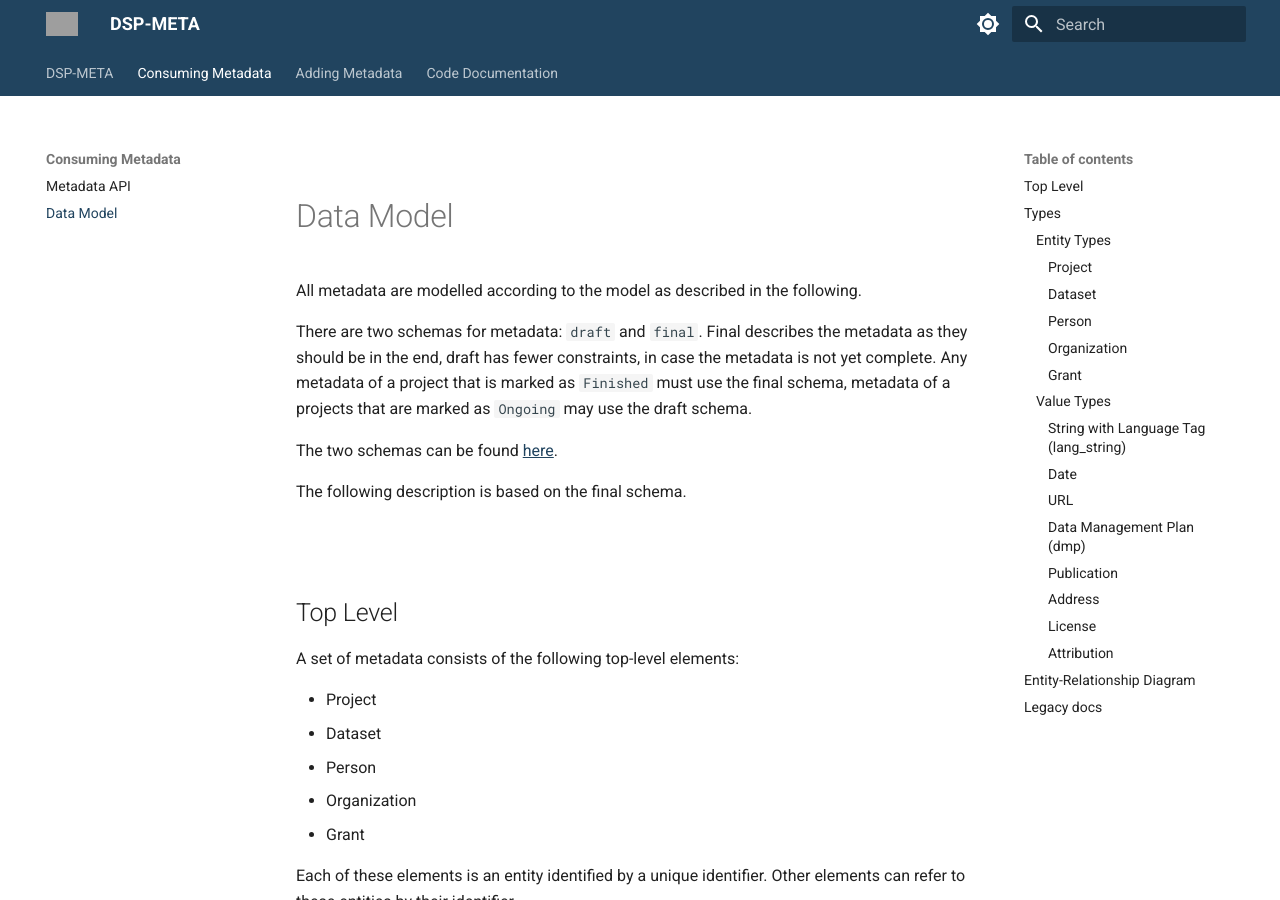
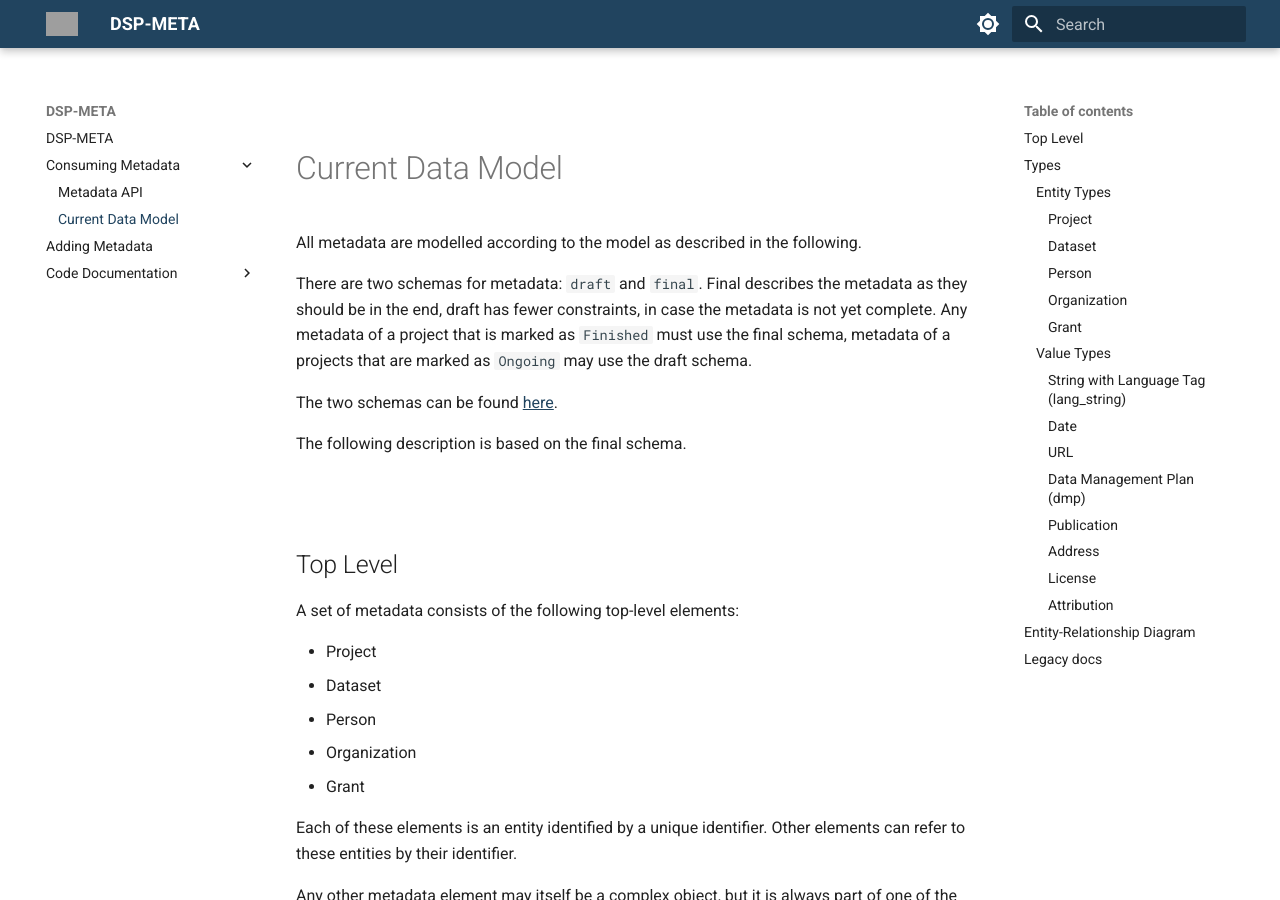
Before and after one commit to dasch-swiss/dsp-meta, an MkDocs documentation site: the page built from docs/data/current-datamodel.md, in a window 1280 px wide and 900 px high. Built offline with MkDocs 1.6.1 and Material for MkDocs 9.7.7, drawn with Linux system fonts in a browser that asks for light colours; grey boxes are pictures that could not be loaded.

```diff
--- a/docs/data/datamodel.md
+++ b/docs/data/current-datamodel.md
@@ -1,4 +1,4 @@
-# Data Model
+# Current Data Model
 
 All metadata are modelled according to the model as described in the following.
 
--- a/mkdocs.yml
+++ b/mkdocs.yml
@@ -4,7 +4,7 @@ nav:
     - DSP-META: index.md
     - Consuming Metadata:
           - Metadata API: data/api.md
-          - Data Model: data/datamodel.md
+          - Current Data Model: data/current-datamodel.md
     - Adding Metadata: adding-metadata.md
     - Code Documentation:
           - Overview: code/overview.md
@@ -33,8 +33,8 @@ theme:
               name: Switch to light mode
     features:
         - search.suggest
-        - navigation.tabs
-        - navigation.sections
+        # - navigation.tabs
+        # - navigation.sections
 
 markdown_extensions:
     - admonition
```
Also changed, not shown: docs/index.md (+1 -1 lines).
